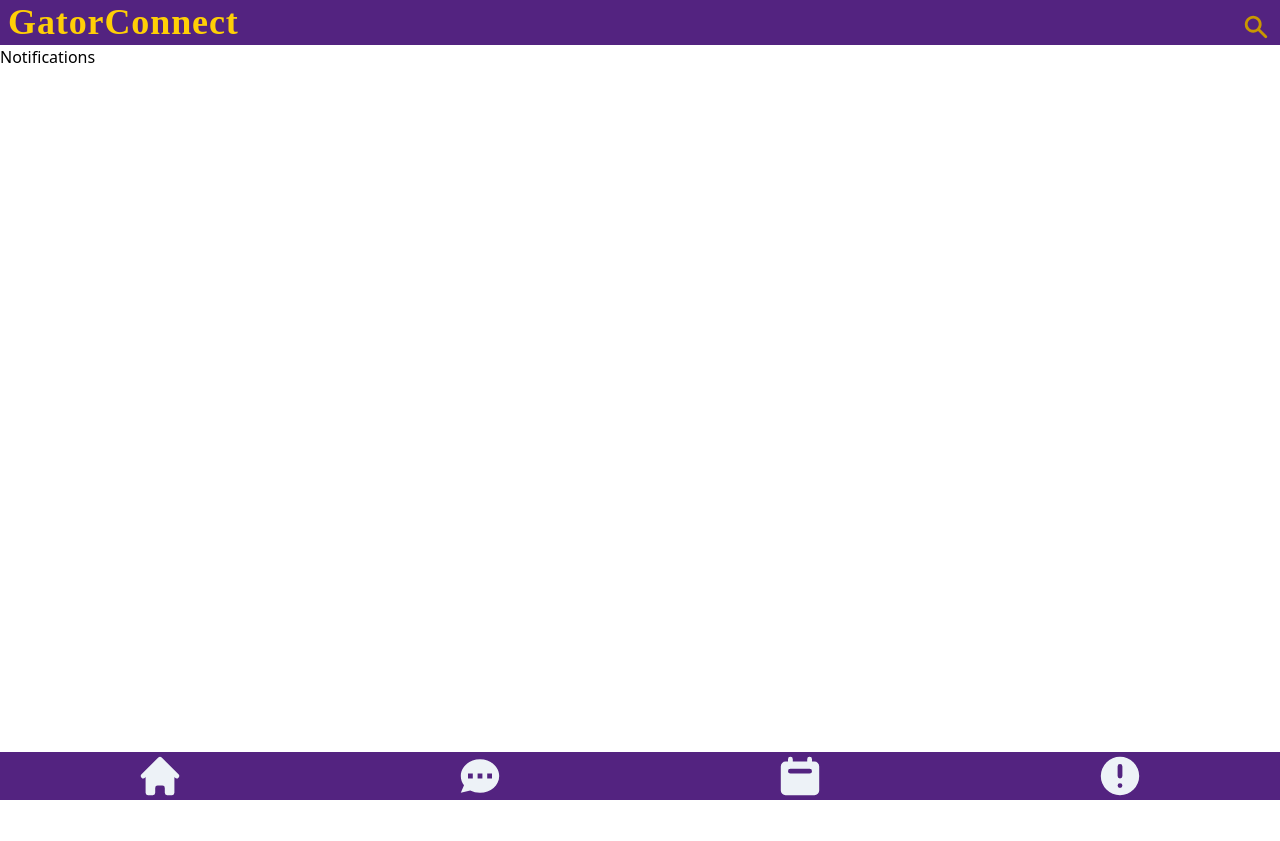
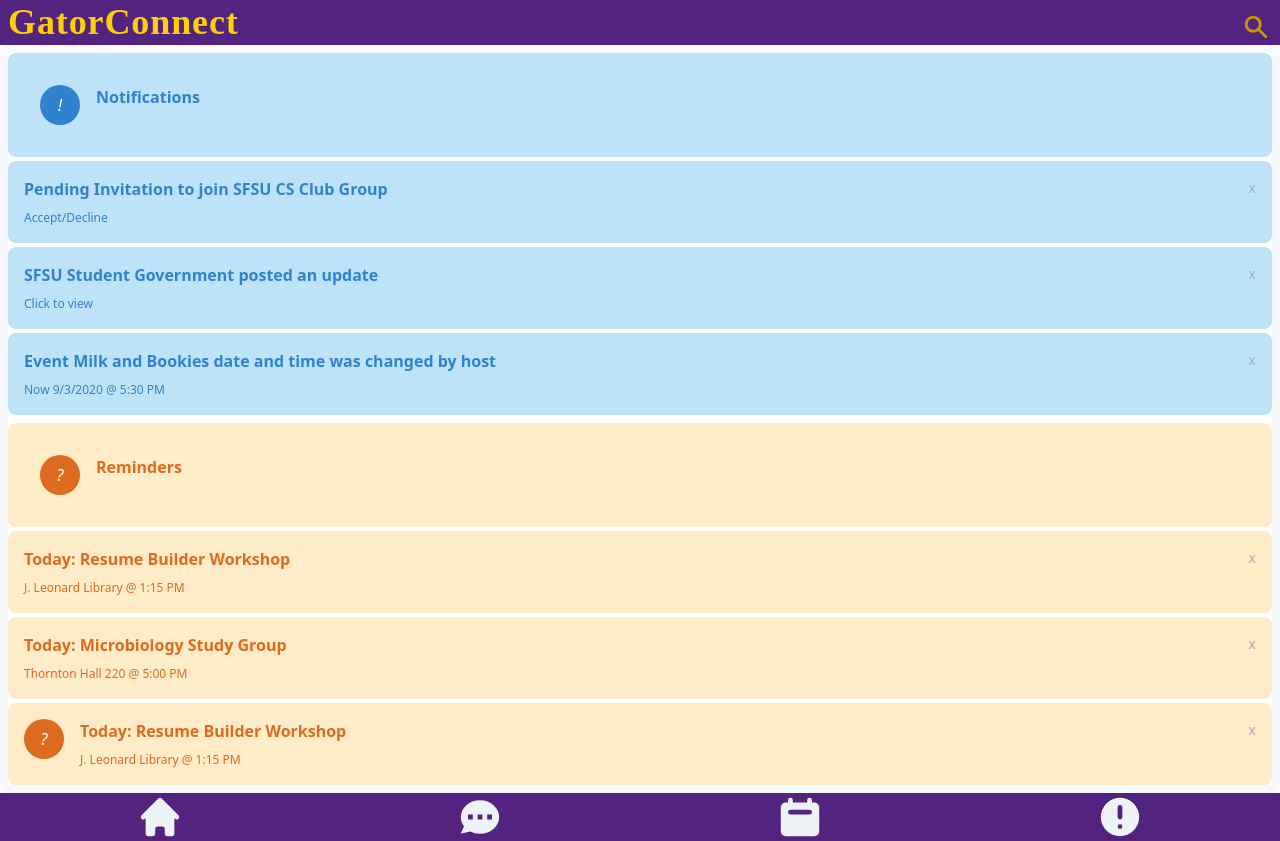
Before and after one commit to thisisgvrt/gator-connect, a React (Create React App) app: page /notifications in a window 1280 px wide. Before the commit the page ends 800 px from the top, so only its background shows below. Built offline with nearby package versions, Linux system fonts and the light colour scheme.

Commit message:
notifications and reminders screen added

```diff
--- a/src/sections/notifications.js
+++ b/src/sections/notifications.js
@@ -1,9 +1,164 @@
 import React from 'react';
 
 /* Tania */
-function NotificationScreen(){
+function NotificationScreen() {
+
     return (
-        <p>Notifications</p>
+
+            <div className = "border-solid border-8 border-gray-100 rounded-lg">
+                <div class="overflow-x-auto">
+                    <div class="flex bg-blue-200 p-4 rounded-lg ">
+                        <div class="mr-4">
+                        <div class="flex bg-blue-200 p-4 rounded-b-lg">
+                    <div class="mr-4">
+                        <div class="h-10 w-10 text-white bg-blue-600 rounded-full flex justify-center items-center">
+                            <i class="material-icons">!</i>
+                        </div>
+                    </div>
+                    <div class="flex justify-between w-full">
+                        <div class="text-blue-600">
+                            <p class="mb-2 font-bold">
+                                Notifications
+      </p>
+                        </div>
+
+                    </div>
+                </div>
+         </div></div>
+
+
+                    <div class="flex bg-blue-200 p-4 mt-1 rounded-lg">
+
+                        <div class="flex justify-between w-full">
+                            <div class="text-blue-600">
+                                <p class="mb-2 font-bold">
+                                    Pending Invitation to join SFSU CS Club Group
+      </p>
+                                <p class="text-xs">
+                                    Accept/Decline
+      </p>
+                            </div>
+                            <div class="text-sm text-gray-500">
+                                <p>x</p>
+                            </div>
+                        </div>
+                    </div>
+
+                    <div class="flex bg-blue-200 p-4 mt-1 rounded-lg">
+
+                        <div class="flex justify-between w-full">
+                            <div class="text-blue-600">
+                                <p class="mb-2 font-bold">
+                                    SFSU Student Government posted an update
+      </p>
+                                <p class="text-xs">
+                                    Click to view
+      </p>
+                            </div>
+                            <div class="text-sm text-gray-500">
+                                <p>x</p>
+                            </div>
+                        </div>
+                    </div>
+                </div>
+
+                <div class="flex bg-blue-200 p-4 mt-1 rounded-lg">
+
+                    <div class="flex justify-between w-full">
+                        <div class="text-blue-600">
+                            <p class="mb-2 font-bold">
+                                Event Milk and Bookies date and time was changed by host
+      </p>
+                            <p class="text-xs">
+                                Now 9/3/2020 @ 5:30 PM
+      </p>
+                        </div>
+                        <div class="text-sm text-gray-500">
+                            <p>x</p>
+                        </div>
+                    </div>
+                </div>
+
+
+                <div class="flex bg-orange-200 p-4 mt-2 rounded-lg">
+                <div class="flex bg-orange-200 p-4 ">
+                    <div class="mr-4">
+                        <div class="h-10 w-10 text-white bg-orange-600 rounded-full flex justify-center items-center">
+                            <i class="material-icons">?</i>
+                        </div>
+                    </div>
+                    <div class="flex justify-between w-full">
+                        <div class="text-orange-600">
+                            <p class="mb-2 font-bold">
+                                Reminders
+      </p>
+
+                        </div>
+                        <div class="text-sm text-gray-500">
+
+                        </div>
+                    </div>
+                </div>
+
+      </div>
+
+                <div class="flex bg-orange-200 mt-1 rounded-lg p-4">
+
+                    <div class="flex justify-between w-full">
+                        <div class="text-orange-600">
+                            <p class="mb-2 font-bold">
+                                Today: Resume Builder Workshop
+      </p>
+                            <p class="text-xs">
+                                J. Leonard Library @ 1:15 PM
+      </p>
+                        </div>
+                        <div class="text-sm text-gray-500">
+                            <span>x</span>
+                        </div>
+                    </div>
+                </div>
+
+                <div class="flex bg-orange-200 mt-1 rounded-lg p-4">
+
+                    <div class="flex justify-between w-full">
+                        <div class="text-orange-600">
+                            <p class="mb-2 font-bold">
+                                Today: Microbiology Study Group
+      </p>
+                            <p class="text-xs">
+                                Thornton Hall 220 @ 5:00 PM
+      </p>
+                        </div>
+                        <div class="text-sm text-gray-500">
+                            <span>x</span>
+                        </div>
+                    </div>
+                </div>
+
+                <div class="flex bg-orange-200 mt-1 p-4 rounded-lg">
+                    <div class="mr-4">
+                        <div class="h-10 w-10 text-white bg-orange-600 rounded-full flex justify-center items-center">
+                            <i class="material-icons">?</i>
+                        </div>
+                    </div>
+                    <div class="flex justify-between w-full">
+                        <div class="text-orange-600">
+                            <p class="mb-2 font-bold">
+                                Today: Resume Builder Workshop
+      </p>
+                            <p class="text-xs">
+                                J. Leonard Library @ 1:15 PM
+      </p>
+                        </div>
+                        <div class="text-sm text-gray-500">
+                            <span>x</span>
+                        </div>
+                    </div>
+                </div>
+            </div>
+
+
     )
 }
 
```
